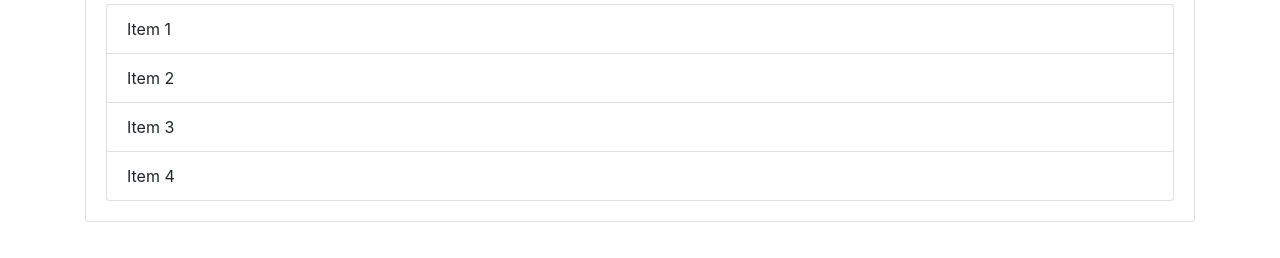
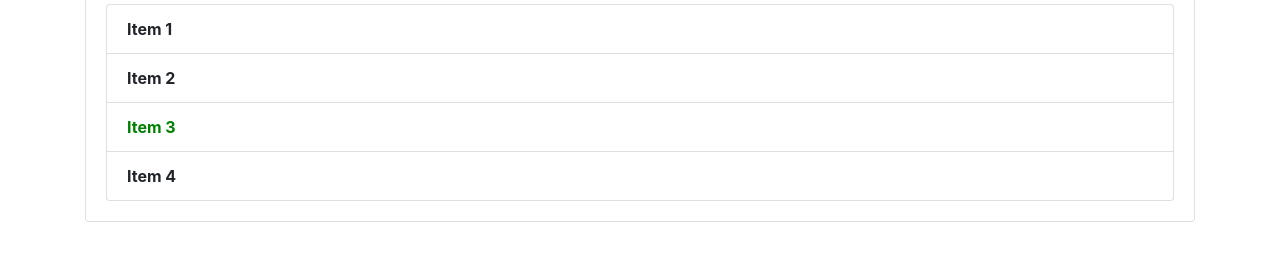
Before and after one commit to Abhisheksb1003/sharpener_first_git, a plain HTML site: page start with dom.html in a window 1280 px wide. Shown: the part 276-534 px from the top of the page. Drawn offline with nearby package versions, Linux system fonts and the light colour scheme.

Commit message:
getelementbyclassname

```diff
--- a/start with dom.html
+++ b/start with dom.html
@@ -36,6 +36,12 @@
     let titleElement=title[0]
     titleElement.style.fontWeight='bold';
     titleElement.style.color='green';
+
+    const list= document.getElementsByClassName('list-group-item');
+    list[2].style.color='green';
+    for (var i=0; i<list.length; i++){
+        list[i].style.fontWeight='bold';
+    }
   </script>
 
 </body>
```
